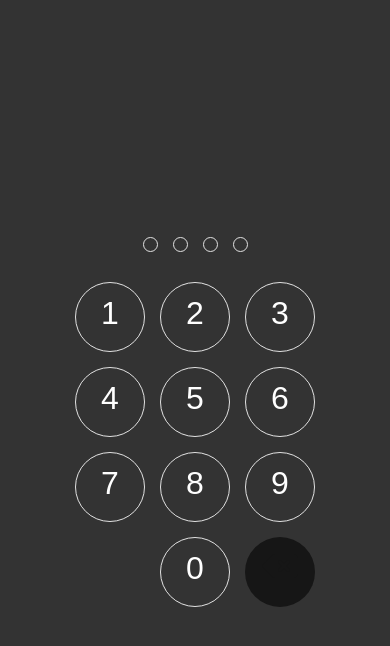
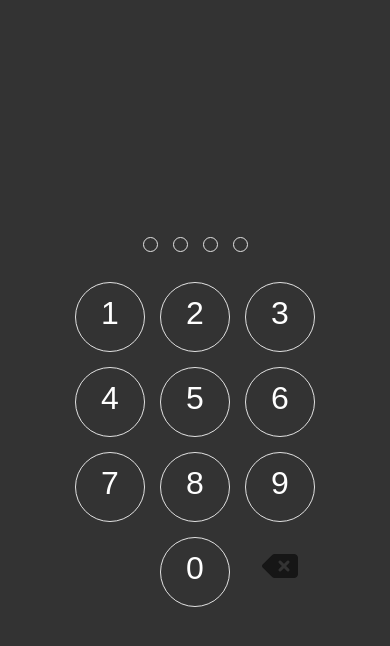
Before and after one commit to sherzod66/if, a plain HTML site: page index.html in a window 390 px wide. In both pictures the pointer is over the element 280 px from the left and 572 px from the top of the page. Drawn offline with Linux system fonts and the light colour scheme.

Commit message:
Update style.css

```diff
--- a/css/style.css
+++ b/css/style.css
@@ -231,6 +231,7 @@ body {
 
 	.die__item span:last-child:hover {
 	color: rgb(22, 22, 22);
+	background-color: rgba(22, 22, 22, 0);
 	}
 }
 
```
